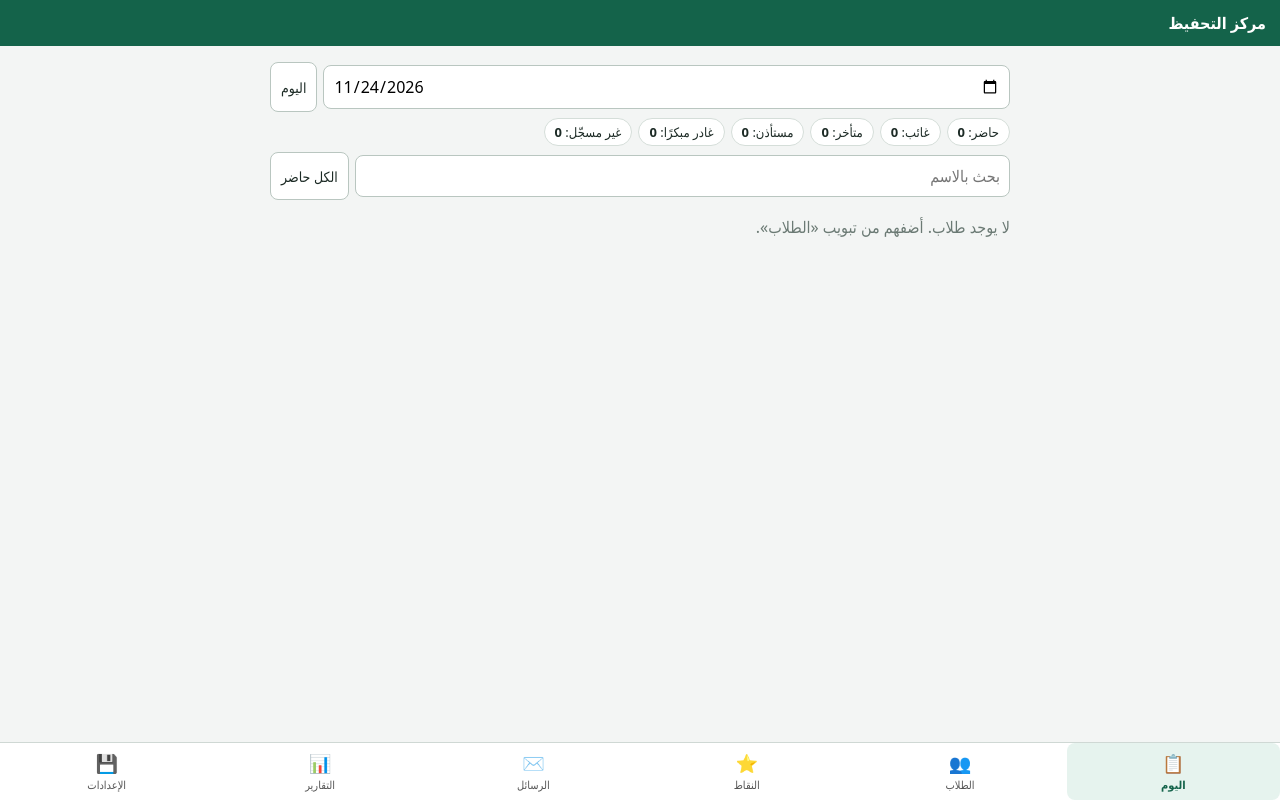
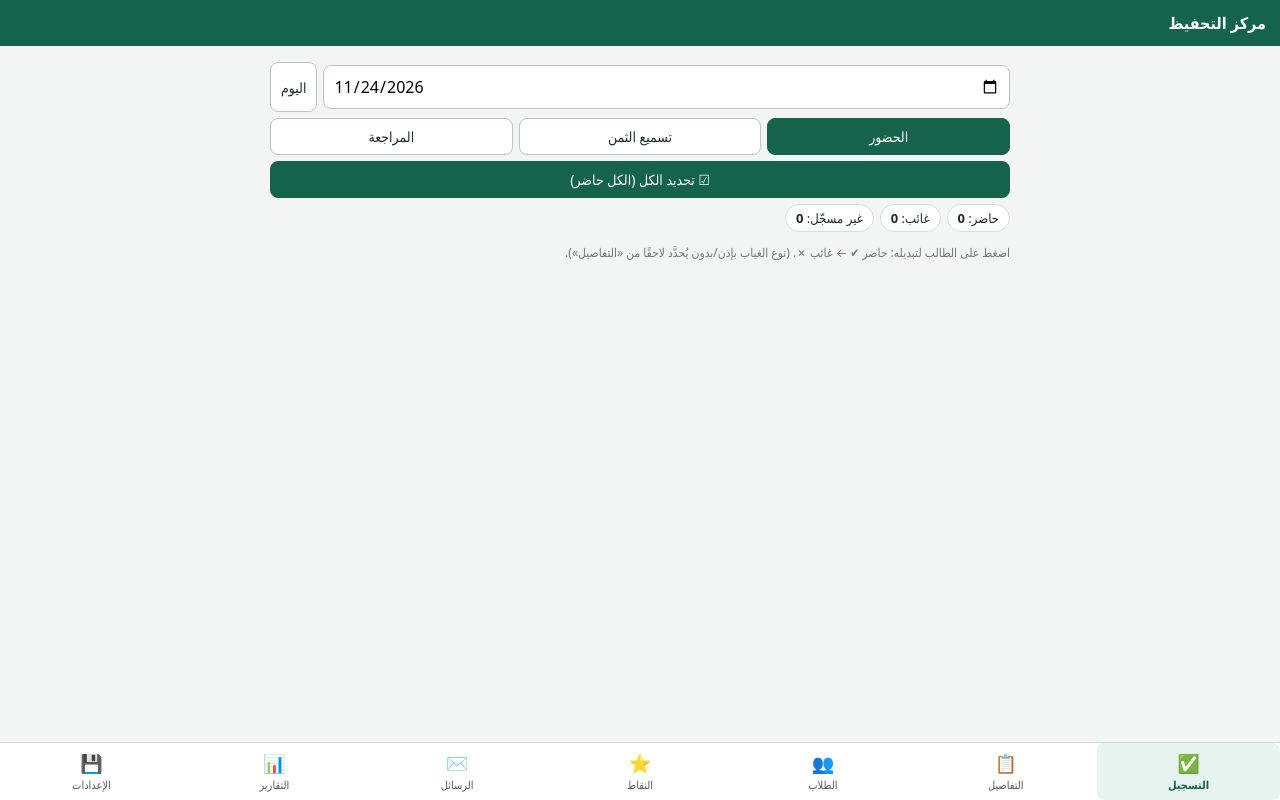
Before and after one commit to 2mhm20-crypto/Halaqa, a plain HTML site: page index.html in a window 1280 px wide. Drawn offline with Linux system fonts and the light colour scheme.

Commit message:
Add files via upload

```diff
--- a/index.html
+++ b/index.html
@@ -97,7 +97,7 @@ function defaults(){return{v:1,pin:'',lastBackup:'',
  templates:JSON.parse(JSON.stringify(DEF_TPL)),
  audit:[]};}
 
-let DB,UI={nt:{},tab:'today',date:today(),q:'',sq:'',open:new Set(),edit:null,hist:null,edits:{},rep:{type:'daily',from:'',to:''},unlocked:false,storageOK:true};
+let DB,UI={nt:{},tab:'daily',date:today(),q:'',sq:'',open:new Set(),edit:null,hist:null,edits:{},rep:{type:'daily',from:'',to:''},unlocked:false,storageOK:true};
 
 function load(){
  try{localStorage.setItem('_t','1');localStorage.removeItem('_t')}catch(e){UI.storageOK=false}
@@ -126,10 +126,10 @@ function addDays(d,n){const x=new Date(d+'T00:00:00');x.setDate(x.getDate()+n);r
 function render(){
  migrate();
  if(DB.pin&&!UI.unlocked){$('#app').innerHTML=vLock();return}
- const tabs=[['today','📋','اليوم'],['students','👥','الطلاب'],['points','⭐','النقاط'],['msgs','✉️','الرسائل'],['reports','📊','التقارير'],['backup','💾','الإعدادات']];
- const v={today:vToday,students:vStudents,points:vPoints,msgs:vMsgs,reports:vReports,backup:vBackup}[UI.tab]();
+ const tabs=[['daily','✅','التسجيل'],['today','📋','التفاصيل'],['students','👥','الطلاب'],['points','⭐','النقاط'],['msgs','✉️','الرسائل'],['reports','📊','التقارير'],['backup','💾','الإعدادات']];
+ const v={daily:vDaily,today:vToday,students:vStudents,points:vPoints,msgs:vMsgs,reports:vReports,backup:vBackup}[UI.tab]();
  $('#app').innerHTML='<header>'+esc(DB.settings.center)+'</header><main>'+warn()+v+'</main><nav>'+tabs.map(t=>'<button class="'+(UI.tab===t[0]?'on':'')+'" onclick="go(\''+t[0]+'\')"><span>'+t[1]+'</span>'+t[2]+'</button>').join('')+'</nav>';
- if(UI.tab==='today')renderList();
+ if(UI.tab==='today'||UI.tab==='daily')renderList();
  if(UI.tab==='students'&&!UI.edit&&!UI.hist)stuList();
 }
 function go(t){UI.tab=t;UI.edit=null;UI.hist=null;render();window.scrollTo(0,0)}
@@ -148,7 +148,7 @@ function vToday(){
  '<div id="sum"></div>'+
  '<div class="bar"><input placeholder="بحث بالاسم" value="'+esc(UI.q)+'" oninput="UI.q=this.value;renderList()"><button onclick="allPresent()">الكل حاضر</button></div><div id="list"></div>';
 }
-function renderList(){
+function renderList(){if(UI.tab==='daily'){renderDaily();return}
  const recs=DB.records[UI.date]||{};const q=UI.q.trim();
  const act=sortS(DB.students.filter(s=>s.active));
  const list=act.filter(s=>!q||s.name.includes(q));
@@ -457,6 +457,42 @@ function importNames(){const L=$('#imp').value.split('\n').map(x=>x.trim()).filt
  L.forEach(l=>{const p=l.split(/[،,]/),name=(p[0]||'').trim();if(!name||DB.students.find(s=>nk(s.name)===nk(name)))return;n++;add++;
   DB.students.push({id:uid(),name,first:name,father:'',grand:'',last:'',parent:'',legacy:false,num:n,surah:(p[1]||'').trim(),type:'مستمر',active:true,phone:'',phone2:'',wa:true,channel:'واتساب',regDate:'',note:''})});
  save();render();toast('تمت إضافة '+add+' طالبًا')}
+/* ----- التسجيل اليومي السريع ----- */
+function vDaily(){
+ const k=UI.dsub||'att';
+ const b=(x,t)=>`<button class="${k===x?'pri':''}" style="flex:1" onclick="UI.dsub='${x}';render()">${t}</button>`;
+ return `<div class="bar"><input type="date" value="${UI.date}" onchange="UI.date=this.value||today();render()"><button onclick="UI.date=today();render()">اليوم</button></div><div class="bar">${b('att','الحضور')}${b('thumn','تسميع الثمن')}${b('rev','المراجعة')}</div><div id="dlist"></div>`;
+}
+function attTap(sid){upd(sid,r=>{const was=r.status;
+ if(isP(was)){
+  if((thCnt(r)||Object.keys(r.acts||{}).length)&&!confirm('لهذا الطالب أثمان أو مراجعة مسجّلة وسيتم مسحها. متابعة؟'))return;
+  logChange(sid,was,'غائب');r.status='غائب';r.absAsk=true;r.time='';r.thumn=0;r.thN=[];r.acts={}}
+ else{if(was)logChange(sid,was,'حاضر');r.status='حاضر';r.absAsk=false;stamp(r)}})}
+function renderDaily(){
+ const k=UI.dsub||'att',recs=DB.records[UI.date]||{};
+ const act=sortS(DB.students.filter(s=>s.active)),R=s=>recs[s.id]||{};
+ const pres=act.filter(s=>isP(R(s).status));
+ let h='';
+ if(k==='att'){
+  const a=act.filter(s=>R(s).status&&!isP(R(s).status)).length;
+  h+=`<div class="bar"><button class="pri" style="flex:1" onclick="allPresent()">☑ تحديد الكل (الكل حاضر)</button></div><div class="sum"><span>حاضر: <b>${pres.length}</b></span><span>غائب: <b>${a}</b></span><span>غير مسجّل: <b>${act.length-pres.length-a}</b></span></div><p class="muted small">اضغط على الطالب لتبديله: حاضر ✔ ← غائب ✗. (نوع الغياب بإذن/بدون يُحدَّد لاحقًا من «التفاصيل»).</p>`;
+  act.forEach(s=>{const r=R(s),st=r.status,P=isP(st);
+   h+=`<div class="card ${st?SCLASS[st]:''}"><div class="row" style="margin:0"><button class="chip ${P?'on s-p':st?'on s-a':''}" style="width:46px;height:46px;font-size:22px;padding:0" onclick="attTap('${s.id}')">${P?'✔':st?'✗':''}</button><b style="flex:1" onclick="attTap('${s.id}')">${esc(nm(s))}</b>${P?`<button class="chip ${st==='متأخر'?'on s-l':''}" onclick="togLate('${s.id}')">⏰ متأخر</button>`:''}${st&&!P?`<span class="muted small">${esc(st)}</span>`:''}</div></div>`});
+ }else if(k==='thumn'){
+  h+=pres.length?'<p class="muted small">للحاضرين فقط. اضغط ＋ لكل ثمن مكتمل.</p>':'<div class="warn">سجّل الحضور أولًا من تبويب «الحضور».</div>';
+  pres.forEach(s=>{const n=thCnt(R(s));
+   h+=`<div class="card ${n?'s-p':''}"><div class="row" style="margin:0"><b style="flex:1">${esc(nm(s))}${s.surah?` <span class="muted small">· ${esc(s.surah)}</span>`:''}</b><button style="width:46px;height:46px;font-size:22px;padding:0" onclick="togThumn('${s.id}',-1)">－</button><b style="min-width:26px;text-align:center;font-size:20px">${n}</b><button class="pri" style="width:46px;height:46px;font-size:22px;padding:0" onclick="togThumn('${s.id}',1)">＋</button></div></div>`});
+ }else{
+  const ra=DB.acts.find(a=>a.key==='review'&&!a.del);
+  if(!ra)h+='<div class="warn">لا يوجد نشاط «مراجعة» في الإعدادات ← إعدادات الأنشطة.</div>';
+  else{
+   h+=pres.length?'<p class="muted small">للحاضرين فقط. اضغط على الطالب الذي راجع.</p>':'<div class="warn">سجّل الحضور أولًا من تبويب «الحضور».</div>';
+   pres.forEach(s=>{const on=(R(s).acts||{})[ra.id];
+    h+=`<div class="card ${on?'s-p':''}"><div class="row" style="margin:0"><button class="chip ${on?'on v':''}" style="width:46px;height:46px;font-size:22px;padding:0" onclick="togAct('${s.id}','${ra.id}')">${on?'✔':''}</button><b style="flex:1" onclick="togAct('${s.id}','${ra.id}')">${esc(nm(s))}</b><span class="muted small">${on?'راجع':''}</span></div></div>`});
+  }
+ }
+ $('#dlist').innerHTML=h||'<p class="muted">لا يوجد طلاب.</p>';
+}
 /* ----- اليوم ----- */
 function card(s,r){
  r=r||{};const st=r.status,P=isP(st),A=!!st&&!P,id=s.id,n=thCnt(r);
```
